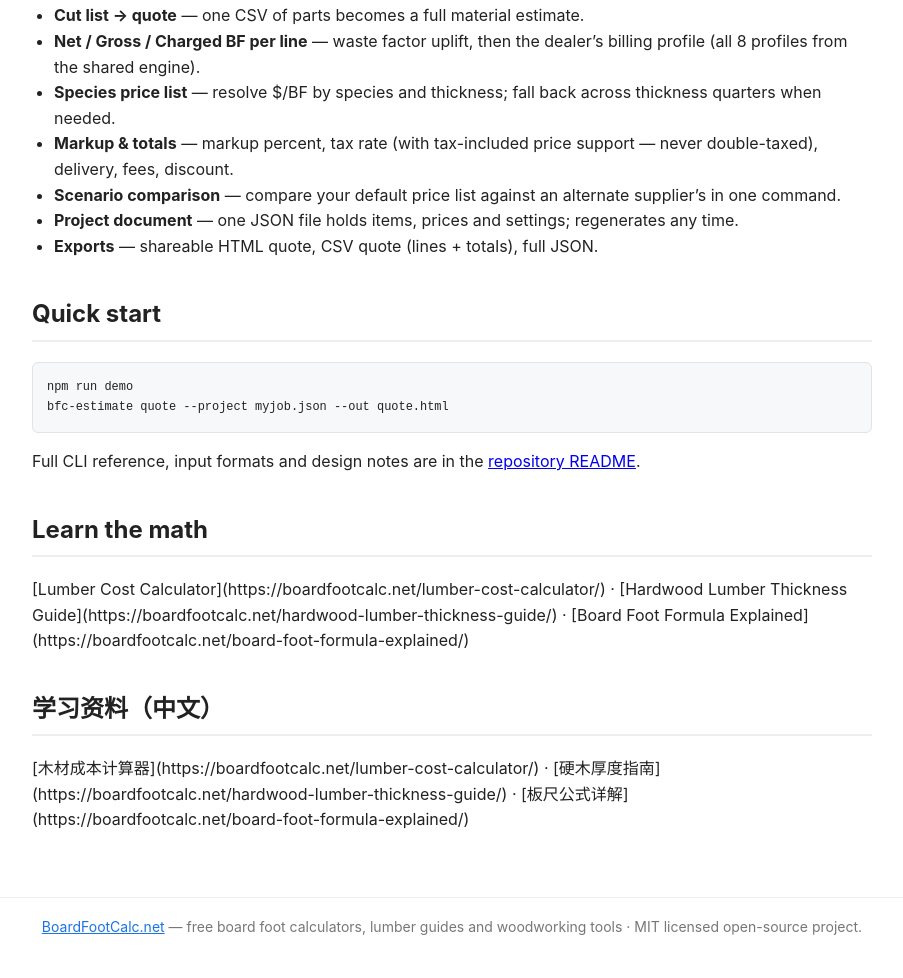
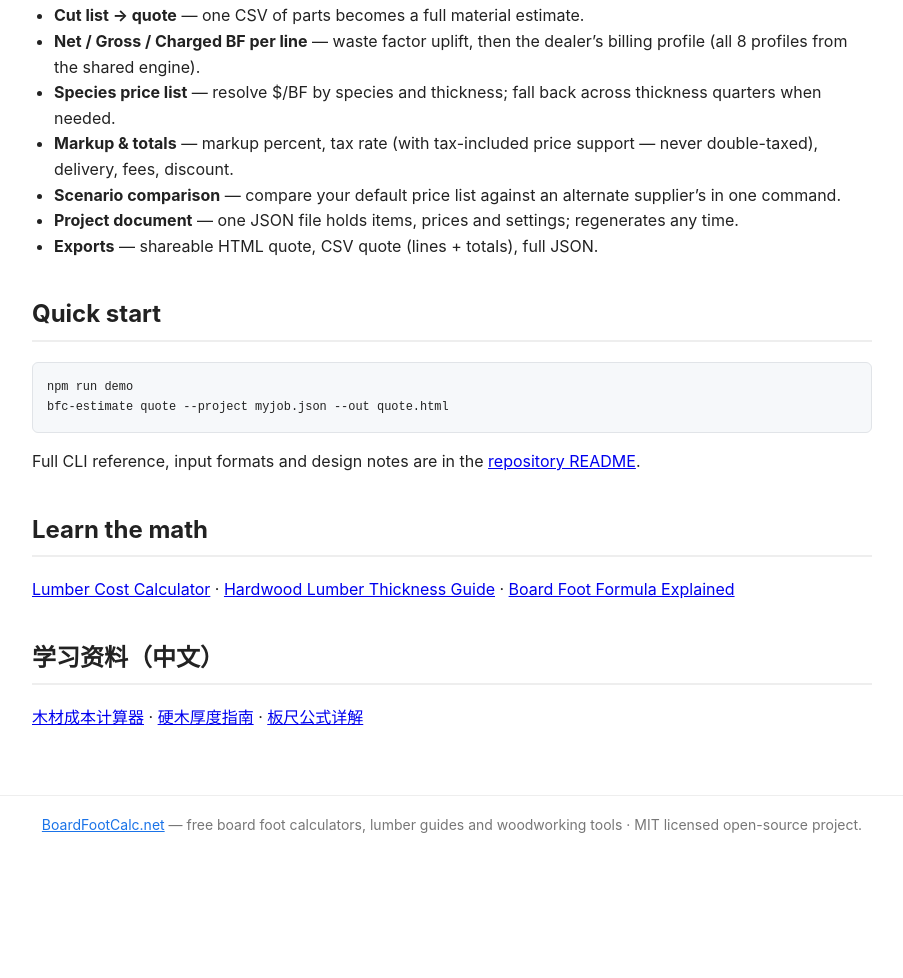
Before and after one commit to anleeylee/quote-project-estimator, a website: page docs/index.html in a window 1280 px wide. Shown: the part 472-1450 px from the top of the page, without its empty margins (188-1091 px from the left). After the commit the page ends 1348 px from the top, so only its background shows below. Drawn offline with Linux system fonts and the light colour scheme.

Commit message:
SEO: point anchor links at topic-specific boardfootcalc.net pages

```diff
--- a/docs/index.html
+++ b/docs/index.html
@@ -59,8 +59,8 @@
 </header>
 <main>
   <section>
-    <p>Part of the open-source <a href="https://boardfootcalc.net">BoardFootCalc</a> desktop tool suite — the same board-foot math as the
-    <a href="https://boardfootcalc.net">online lumber calculators</a>, offline and scriptable on your own machine.</p>
+    <p>Part of the open-source <a href="https://boardfootcalc.net/lumber-cost-calculator/">BoardFootCalc</a> desktop tool suite — the same board-foot math as the
+    <a href="https://boardfootcalc.net/lumber-cost-calculator/">online lumber calculators</a>, offline and scriptable on your own machine.</p>
   </section>
 
   <h2>Features</h2>
@@ -78,13 +78,13 @@ bfc-estimate quote --project myjob.json --out quote.html</code></pre>
   <p>Full CLI reference, input formats and design notes are in the <a href="https://github.com/anleeylee/quote-project-estimator">repository README</a>.</p>
 
   <h2>Learn the math</h2>
-  <p>[Lumber Cost Calculator](https://boardfootcalc.net/lumber-cost-calculator/) · [Hardwood Lumber Thickness Guide](https://boardfootcalc.net/hardwood-lumber-thickness-guide/) · [Board Foot Formula Explained](https://boardfootcalc.net/board-foot-formula-explained/)</p>
+  <p><a href="https://boardfootcalc.net/lumber-cost-calculator/">Lumber Cost Calculator</a> · <a href="https://boardfootcalc.net/hardwood-lumber-thickness-guide/">Hardwood Lumber Thickness Guide</a> · <a href="https://boardfootcalc.net/board-foot-formula-explained/">Board Foot Formula Explained</a></p>
 
   <h2>学习资料（中文）</h2>
-  <p>[木材成本计算器](https://boardfootcalc.net/lumber-cost-calculator/) · [硬木厚度指南](https://boardfootcalc.net/hardwood-lumber-thickness-guide/) · [板尺公式详解](https://boardfootcalc.net/board-foot-formula-explained/)</p>
+  <p><a href="https://boardfootcalc.net/lumber-cost-calculator/">木材成本计算器</a> · <a href="https://boardfootcalc.net/hardwood-lumber-thickness-guide/">硬木厚度指南</a> · <a href="https://boardfootcalc.net/board-foot-formula-explained/">板尺公式详解</a></p>
 </main>
 <footer>
-  <a href="https://boardfootcalc.net">BoardFootCalc.net</a> — free board foot calculators, lumber guides and woodworking tools · MIT licensed open-source project.
+  <a href="https://boardfootcalc.net/lumber-cost-calculator/">BoardFootCalc.net</a> — free board foot calculators, lumber guides and woodworking tools · MIT licensed open-source project.
 </footer>
 </body>
 </html>
```
Also changed, not shown: docs/README.zh-CN.md (+2 -2 lines), README.md.
